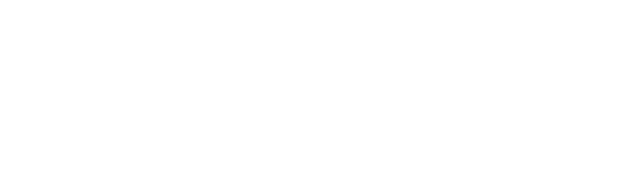
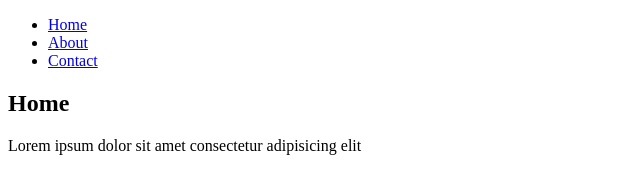
Before and after one commit to CahuichG17/practica1, a plain HTML site: page index.html in a window 1280 px wide. Shown: the whole page, without its empty margins (0-640 px from the left). Drawn offline with Linux system fonts and the light colour scheme.

Commit message:
Add header

```diff
--- a/index.html
+++ b/index.html
@@ -7,6 +7,17 @@
     <title>Document</title>
 </head>
 <body>
-
+    <header>
+        <nav>
+            <ul>
+                <li><a href="index.html">Home</a></li>
+                <li><a href="about.html">About</a></li>
+                <li><a href="contact.html">Contact</a></li>
+            </ul>
+        </nav>
+        <section>
+            <h1>Home</h1>
+            <p>Lorem ipsum dolor sit amet consectetur adipisicing elit
+    </header>
 </body>
 </html>
```
